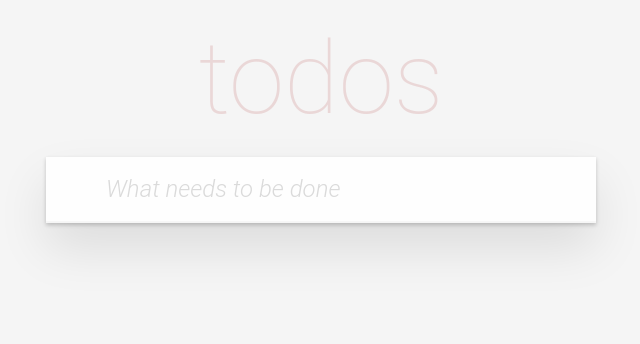
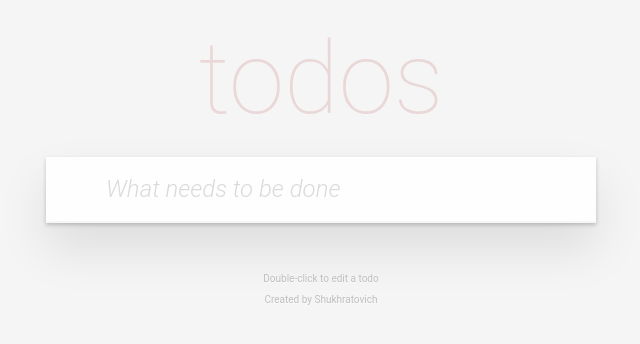
Before and after one commit to Shukhratovich-a/Todos, a React (Create React App) app: page / in a window 1280 px wide. Shown: the top 344 px of the page, without its empty margins (319-959 px from the left). Built offline with nearby package versions, Linux system fonts and the light colour scheme.

Commit message:
Create information texts

```diff
--- a/src/Components/Todos/Todos.jsx
+++ b/src/Components/Todos/Todos.jsx
@@ -62,7 +62,10 @@ function Todos() {
         <TodosBottom countCompletedTodos={countCompletedTodos} todos={todos} setTodos={setTodos} />
       </div>
 
-      <span></span>
+      <p className="todos__text">Double-click to edit a todo</p>
+      <p className="todos__text">
+        Created by <a href="https://github.com/Shukhratovich-a/todos-react">Shukhratovich</a>
+      </p>
     </section>
   );
 }
--- a/src/Components/Todos/Todos.scss
+++ b/src/Components/Todos/Todos.scss
@@ -6,6 +6,23 @@
 }
 
 .todos__inner {
+  margin-bottom: 50px;
   background-color: #ffffff;
   box-shadow: 0 2px 4px 0 rgba(0, 0, 0, 0.2), 0 25px 50px 0 rgba(0, 0, 0, 0.1);
 }
+
+.todos__text {
+  color: #bfbfbf;
+  font-size: 10px;
+  text-shadow: 0 1px 0 rgb(255 255 255 / 50%);
+  text-align: center;
+
+  a {
+    color: inherit;
+    text-decoration: none;
+
+    &:hover {
+      text-decoration: underline;
+    }
+  }
+}
```
